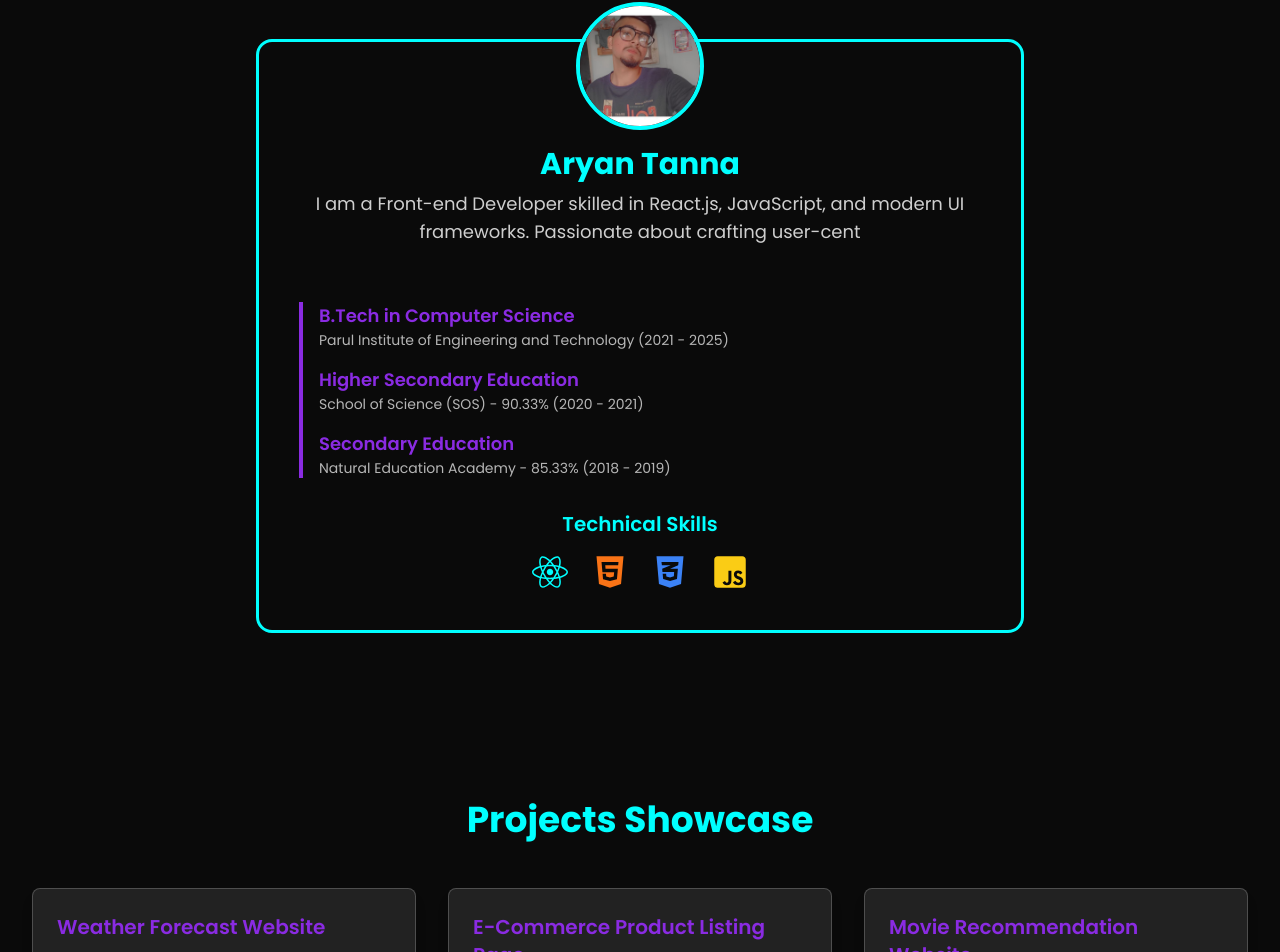
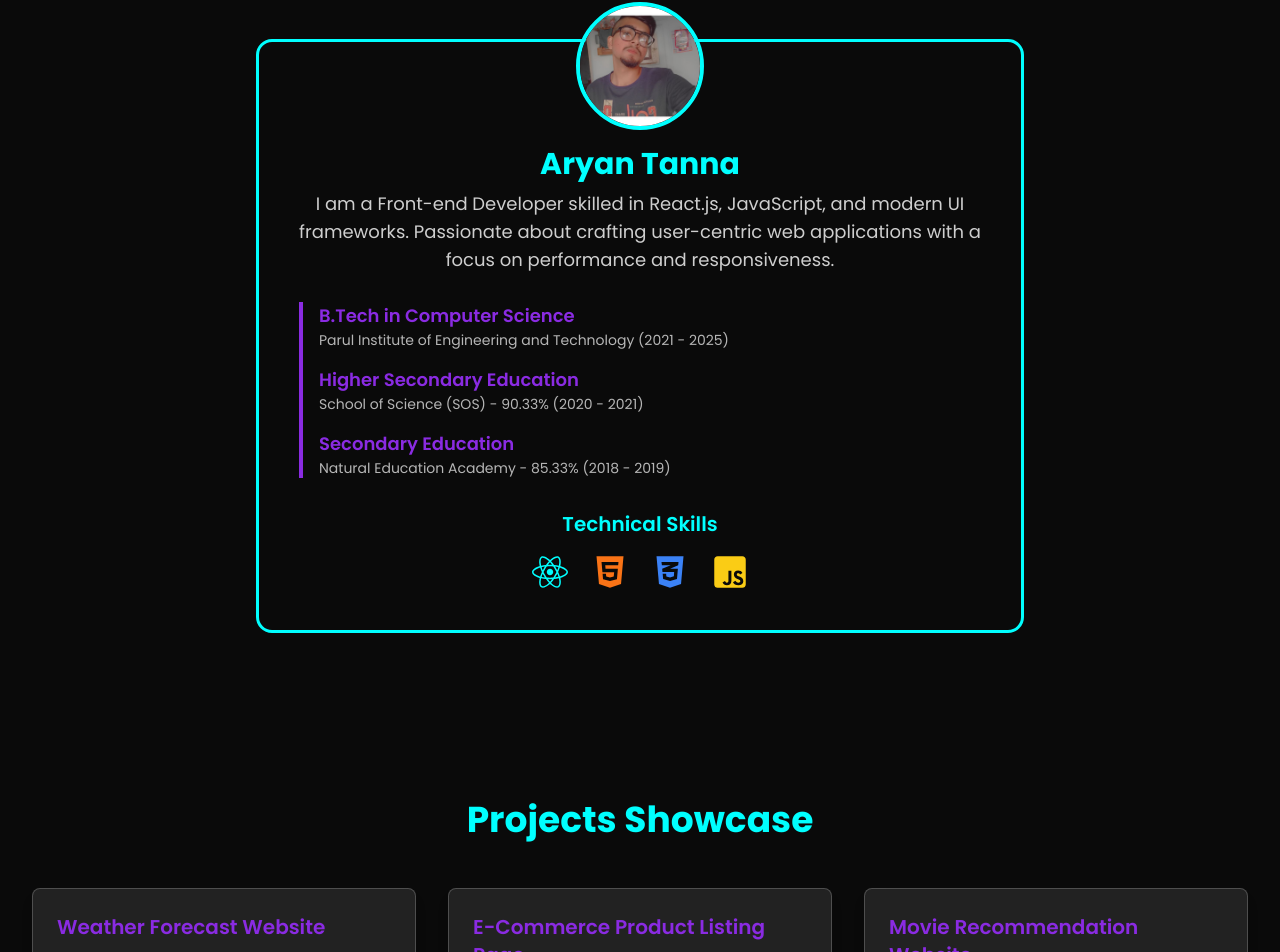
Before and after one commit to levi2104/my-portfolio, a React (Vite) app: page / in a window 1280 px wide. Shown: the part 864-1816 px from the top of the page. Built offline with nearby package versions, Linux system fonts and the light colour scheme; a web font is replaced by a local one.

Commit message:
Update AboutMe.jsx

```diff
--- a/src/Pages/AboutMe.jsx
+++ b/src/Pages/AboutMe.jsx
@@ -46,7 +46,7 @@ const AboutMe = () => {
       if (i === bioText.length) {
         clearInterval(interval);
       }
-    }, 50);
+    }, 30);
 
     return () => clearInterval(interval);
   }, [isVisible]);
```
